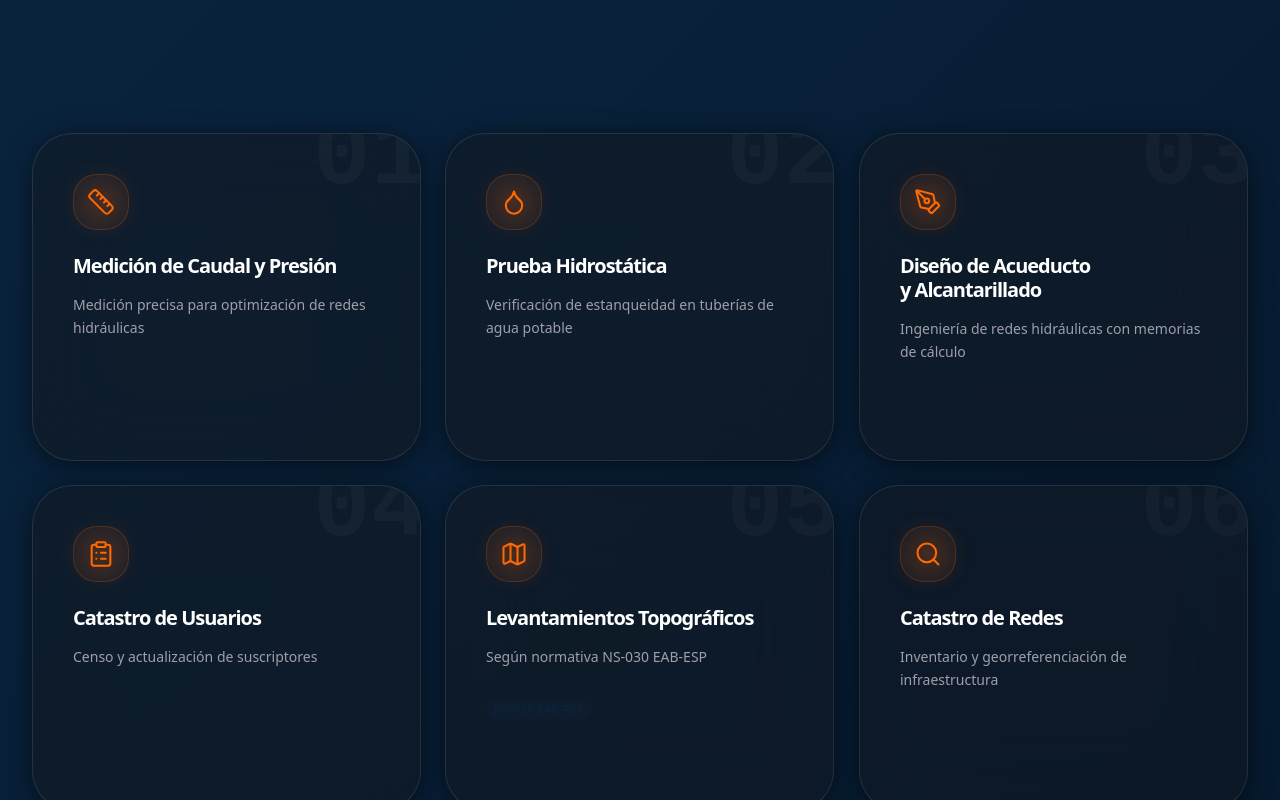
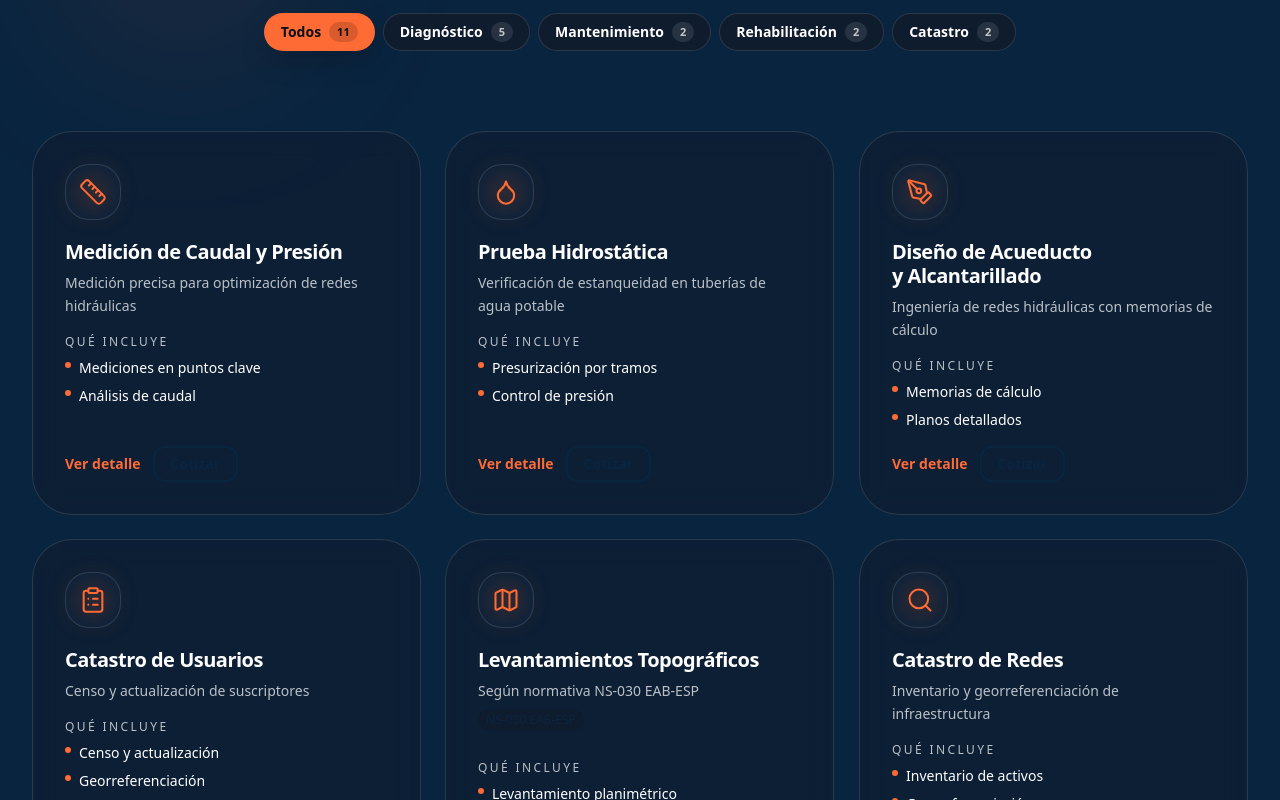
Before and after one commit to Hecpac/Apindico, a Next.js app: page / in a window 1280 px wide. Shown: the part 1080-1880 px from the top of the page. Built offline with nearby package versions, Linux system fonts and the light colour scheme.

Commit message:
Refine navbar scroll and services cards

```diff
--- a/src/components/sections/ServicesSection.tsx
+++ b/src/components/sections/ServicesSection.tsx
@@ -6,44 +6,40 @@ import Link from "next/link"
 import gsap from "gsap"
 import { ScrollTrigger } from "gsap/ScrollTrigger"
 import { useGSAP } from "@gsap/react"
-import {
-  ArrowRight,
-  Ruler,
-  Droplet,
-  PenTool,
-  ClipboardList,
-  Map,
-  Search,
-  Lock,
-  Trash2,
-  Video,
-  Wrench,
-  Truck,
-  LucideIcon
-} from "lucide-react"
+import { ArrowRight } from "lucide-react"
 import { cn } from "@/lib/utils"
 import { SERVICIOS } from "@/lib/constants"
 import { Container } from "@/components/ui/Container"
 import { Button } from "@/components/ui/Button"
-import { Badge } from "@/components/ui/Badge"
+import { ChipFilter } from "@/components/ui/ChipFilter"
+import { ServiceCard } from "@/components/ui/ServiceCard"
 
 if (typeof window !== "undefined") {
   gsap.registerPlugin(ScrollTrigger)
 }
 
-// Icon mapping for services
-const ICON_MAP: Record<string, LucideIcon> = {
-  "Ruler": Ruler,
-  "Droplet": Droplet,
-  "PenTool": PenTool,
-  "ClipboardList": ClipboardList,
-  "Map": Map,
-  "Search": Search,
-  "Lock": Lock,
-  "Trash2": Trash2,
-  "Video": Video,
-  "Wrench": Wrench,
-  "Truck": Truck,
+const FILTERS = [
+  { id: "all", label: "Todos" },
+  { id: "diagnostico", label: "Diagnóstico" },
+  { id: "mantenimiento", label: "Mantenimiento" },
+  { id: "rehabilitacion", label: "Rehabilitación" },
+  { id: "catastro", label: "Catastro" },
+] as const
+
+type FilterId = (typeof FILTERS)[number]["id"]
+
+const CATEGORY_MAP: Record<string, FilterId> = {
+  "inspeccion-cctv": "diagnostico",
+  "medicion-caudal": "diagnostico",
+  "prueba-hidrostatica": "diagnostico",
+  "hermeticidad": "diagnostico",
+  "servicios-vactor": "mantenimiento",
+  "limpieza-redes": "mantenimiento",
+  "reparacion-cipp": "rehabilitacion",
+  "diseno-redes": "rehabilitacion",
+  "catastro-redes": "catastro",
+  "catastro-usuarios": "catastro",
+  "topografia": "diagnostico",
 }
 
 interface ServicesSectionProps {
@@ -53,86 +49,6 @@ interface ServicesSectionProps {
   limit?: number
   ctaLabel?: string
   className?: string
-}
-
-// Sticky Service Card Component
-interface StickyServiceCardProps {
-  servicio: {
-    id: string
-    nombre: string
-    descripcion: string
-    icon: string
-    slug: string
-    normativa?: string | null
-  }
-  index: number
-}
-
-function StickyServiceCard({ servicio, index }: StickyServiceCardProps) {
-  const IconComponent = ICON_MAP[servicio.icon]
-
-  return (
-    <Link
-      href={`/servicios/${servicio.slug}`}
-      className={cn(
-        "service-tile group relative overflow-hidden rounded-[2.5rem] will-change-transform",
-        "border border-white/10 bg-zinc-900/40 backdrop-blur-2xl p-8 md:p-10 shadow-[0_4px_24px_rgba(0,0,0,0.5)]",
-        "transition-all duration-500 ease-out",
-        "hover:-translate-y-1 hover:border-orange-500/50",
-        "hover:shadow-[0_20px_40px_-20px_rgba(0,0,0,0.45)]",
-        "min-h-[400px] md:min-h-[320px]",
-        "sticky top-24 md:relative md:top-0",
-        "mb-8 md:mb-0"
-      )}
-      style={{ zIndex: 10 + index }}
-    >
-      {/* Background watermark number - textura imperceptible al 3% */}
-      <div className="absolute -top-6 -right-2 z-0 text-8xl font-mono font-bold text-white/[0.03] pointer-events-none select-none transition-colors group-hover:text-orange-500/10">
-        {String(index + 1).padStart(2, "0")}
-      </div>
-
-      <div className="relative z-10 flex flex-col">
-        {/* Icon */}
-        <div className="mb-6">
-          <div className="relative inline-flex h-14 w-14 items-center justify-center rounded-2xl border border-orange-500/20 bg-orange-500/10 text-orange-500 shadow-[0_0_20px_rgba(234,88,12,0.1)] transition-all duration-300 ease-out group-hover:-translate-y-1 group-hover:text-orange-400">
-            <div className="pointer-events-none absolute inset-0 rounded-2xl bg-[radial-gradient(circle_at_center,rgba(234,88,12,0.22),transparent_70%)] opacity-80" />
-            {IconComponent && (
-              <IconComponent
-                className="relative h-7 w-7 transition-transform duration-300 group-hover:scale-105"
-                strokeWidth={1.75}
-                aria-hidden="true"
-              />
-            )}
-          </div>
-        </div>
-
-        {/* Title - flujo natural sin restricciones */}
-        <h3 className="font-heading font-bold text-xl tracking-tighter text-white mb-4 transition-colors group-hover:text-orange-500" lang="es">
-          {servicio.nombre}
-        </h3>
-
-        {/* Description */}
-        <p className="text-sm leading-relaxed text-zinc-400 mb-6">
-          {servicio.descripcion}
-        </p>
-
-        {/* Normativa badge (si existe) */}
-        {servicio.normativa && (
-          <div className="mb-4">
-            <Badge variant="info" size="sm">
-              {servicio.normativa}
-            </Badge>
-          </div>
-        )}
-
-        {/* CTA - aparece deslizándose hacia arriba */}
-        <div className="mt-auto pt-4 inline-flex items-center gap-2 text-xs font-bold uppercase tracking-widest text-orange-500 opacity-100 translate-x-0 md:opacity-0 md:-translate-x-2 transition-all duration-300 ease-out group-hover:opacity-100 group-hover:translate-x-0">
-          <span>Saber más</span>
-          <ArrowRight className="w-4 h-4 transition-transform duration-300 group-hover:translate-x-1" />
-        </div>
-      </div>
-    </Link>
-  )
 }
 
 export function ServicesSection({
@@ -149,6 +65,7 @@ export function ServicesSection({
       typeof window !== "undefined" &&
       window.matchMedia("(prefers-reduced-motion: reduce)").matches
   )
+  const [activeFilter, setActiveFilter] = useState<FilterId>("all")
 
   useEffect(() => {
     const mediaQuery = window.matchMedia("(prefers-reduced-motion: reduce)")
@@ -222,25 +139,43 @@ export function ServicesSection({
   )
 
   const displayedServices = limit ? SERVICIOS.slice(0, limit) : SERVICIOS
+  const filteredServices =
+    activeFilter === "all"
+      ? displayedServices
+      : displayedServices.filter(
+          (servicio) => CATEGORY_MAP[servicio.id] === activeFilter
+        )
+
+  const counts = FILTERS.reduce<Record<FilterId, number>>((acc, filter) => {
+    if (filter.id === "all") {
+      acc[filter.id] = displayedServices.length
+      return acc
+    }
+    acc[filter.id] = displayedServices.filter(
+      (servicio) => CATEGORY_MAP[servicio.id] === filter.id
+    ).length
+    return acc
+  }, {} as Record<FilterId, number>)
 
   return (
       <section
       ref={sectionRef}
       id="servicios"
-      className={cn("servicios-section py-24 md:py-32 relative", className)}
-      style={{
-        background: "linear-gradient(135deg, #0A2540 0%, #051629 100%)"
-      }}
+      className={cn(
+        "servicios-section py-20 md:py-24 relative bg-[color:var(--color-bg)] text-[color:var(--color-text)]",
+        className
+      )}
     >
       {/* Background decoration */}
       <div className="absolute inset-0 pointer-events-none opacity-30">
-        <div className="absolute top-20 left-10 w-72 h-72 bg-coral-energetico/20 rounded-full blur-3xl" />
-        <div className="absolute bottom-20 right-10 w-96 h-96 bg-coral-energetico/20 rounded-full blur-3xl" />
+        <div className="absolute inset-0 bg-[color:var(--color-bg)]" />
+        <div className="absolute top-20 left-10 w-72 h-72 bg-[color:var(--color-accent)]/20 rounded-full blur-3xl" />
+        <div className="absolute bottom-20 right-10 w-96 h-96 bg-[color:var(--color-accent)]/20 rounded-full blur-3xl" />
       </div>
 
       <Container size="xl" className="relative z-10 px-6">
         {/* Section Header */}
-        <div className="services-header text-center max-w-3xl mx-auto mb-16 md:mb-24">
+        <div className="services-header text-center max-w-3xl mx-auto mb-10 md:mb-12">
           <h2 className="font-heading text-4xl md:text-5xl lg:text-6xl font-bold text-white mb-6">
             {title}
           </h2>
@@ -249,13 +184,30 @@ export function ServicesSection({
           </p>
         </div>
 
+        <div className="flex flex-wrap justify-center gap-2 mb-10">
+          {FILTERS.map((filter) => (
+            <ChipFilter
+              key={filter.id}
+              label={filter.label}
+              count={counts[filter.id]}
+              active={activeFilter === filter.id}
+              onClick={() => setActiveFilter(filter.id)}
+            />
+          ))}
+        </div>
+
         {/* Services Grid */}
-        <div className="flex flex-col gap-10 md:grid md:grid-cols-2 lg:grid-cols-3 md:gap-6">
-          {displayedServices.map((servicio, index) => (
-            <StickyServiceCard
+        <div className="flex flex-col gap-8 md:grid md:grid-cols-2 lg:grid-cols-3 md:gap-6">
+          {filteredServices.map((servicio) => (
+            <ServiceCard
               key={servicio.id}
-              servicio={servicio}
-              index={index}
+              icon={servicio.icon}
+              nombre={servicio.nombre}
+              descripcion={servicio.descripcion}
+              slug={servicio.slug}
+              normativa={servicio.normativa}
+              showQuoteCta
+              className="service-tile"
             />
           ))}
         </div>
--- a/src/components/ui/ServiceCard.tsx
+++ b/src/components/ui/ServiceCard.tsx
@@ -5,6 +5,8 @@ import Link from "next/link"
 import { cn } from "@/lib/utils"
 import { Badge } from "./Badge"
 import { SERVICE_ICON_MAP } from "@/lib/serviceIcons"
+import { getServiceIncludes } from "@/lib/serviceIncludes"
+import { Button } from "@/components/ui/Button"
 
 export interface ServiceCardProps {
   icon: string
@@ -12,31 +14,48 @@ export interface ServiceCardProps {
   descripcion: string
   slug: string
   normativa?: string | null
+  includes?: string[]
+  showQuoteCta?: boolean
   className?: string
 }
 
-const ServiceCard = React.forwardRef<HTMLAnchorElement, ServiceCardProps>(
-  ({ icon, nombre, descripcion, slug, normativa, className }, ref) => {
+const ServiceCard = React.forwardRef<HTMLDivElement, ServiceCardProps>(
+  (
+    {
+      icon,
+      nombre,
+      descripcion,
+      slug,
+      normativa,
+      includes,
+      showQuoteCta = false,
+      className,
+    },
+    ref
+  ) => {
     const IconComponent = SERVICE_ICON_MAP[icon]
+    const resolvedIncludes = (includes?.length ? includes : getServiceIncludes(slug)).slice(
+      0,
+      2
+    )
 
     return (
-      <Link
+      <article
         ref={ref}
-        href={`/servicios/${slug}`}
         className={cn(
           "service-card group relative overflow-hidden rounded-[2.5rem]",
-          "border border-white/5 bg-zinc-900/40 backdrop-blur-md p-8",
+          "border border-[color:var(--color-border)] bg-[color:var(--color-surface)]/55 backdrop-blur-md p-8",
           "transition-all duration-500 ease-out",
-          "hover:-translate-y-1 hover:border-orange-500/50",
+          "motion-safe:hover:-translate-y-1",
           "hover:shadow-[0_20px_40px_-20px_rgba(0,0,0,0.45)]",
-          "focus:outline-none focus:ring-2 focus:ring-azul-principal focus:ring-offset-2",
-          "min-h-[280px]",
+          "hover:ring-1 hover:ring-[color:var(--color-accent)]/25",
+          "min-h-[320px] flex flex-col",
           className
         )}
       >
         {/* Icon */}
-        <div className="relative inline-flex h-14 w-14 items-center justify-center rounded-2xl border border-orange-500/20 bg-orange-500/10 text-orange-500 shadow-[0_0_20px_rgba(234,88,12,0.1)] mb-5 transition-all duration-300 ease-out group-hover:-translate-y-1 group-hover:text-orange-400">
-          <div className="pointer-events-none absolute inset-0 rounded-2xl bg-[radial-gradient(circle_at_center,rgba(234,88,12,0.22),transparent_70%)] opacity-80" />
+        <div className="relative inline-flex h-14 w-14 items-center justify-center rounded-2xl border border-[color:var(--color-border)] bg-[color:var(--color-surface-2)]/70 text-[color:var(--color-accent)] shadow-[0_0_20px_rgba(234,88,12,0.1)] mb-5 transition-all duration-300 ease-out group-hover:-translate-y-1">
+          <div className="pointer-events-none absolute inset-0 rounded-2xl bg-[radial-gradient(circle_at_center,rgba(234,88,12,0.22),transparent_70%)] opacity-60" />
           {IconComponent ? (
             <IconComponent
               className="relative h-7 w-7 transition-transform duration-300 group-hover:scale-105"
@@ -48,14 +67,14 @@ const ServiceCard = React.forwardRef<HTMLAnchorElement, ServiceCardProps>(
         </div>
 
         {/* Title - sin truncamiento */}
-        <h3 className="font-heading font-bold text-xl tracking-tight text-white mb-3 transition-colors group-hover:text-orange-500" lang="es">
-          {nombre}
-        </h3>
-
-        {/* Description */}
-        <p className="text-sm leading-relaxed text-zinc-400 mb-4">
-          {descripcion}
-        </p>
+        <div className="space-y-2">
+          <h3 className="font-heading font-bold text-xl tracking-tight text-[color:var(--color-text)] transition-colors group-hover:text-[color:var(--color-accent)]" lang="es">
+            {nombre}
+          </h3>
+          <p className="text-sm leading-relaxed text-[color:var(--color-muted)]">
+            {descripcion}
+          </p>
+        </div>
 
         {/* Normativa Badge */}
         {normativa && (
@@ -66,24 +85,37 @@ const ServiceCard = React.forwardRef<HTMLAnchorElement, ServiceCardProps>(
           </div>
         )}
 
-        {/* CTA - aparece deslizándose hacia arriba */}
-        <div className="mt-auto pt-2 inline-flex items-center gap-2 text-xs font-bold uppercase tracking-widest text-orange-500 opacity-0 -translate-x-2 transition-all duration-300 ease-out group-hover:opacity-100 group-hover:translate-x-0">
-          <span>Saber más</span>
-          <svg
-            className="w-4 h-4 ml-1 transition-transform duration-300 group-hover:translate-x-1"
-            fill="none"
-            viewBox="0 0 24 24"
-            stroke="currentColor"
+        <div className="mt-4 space-y-2">
+          <p className="text-xs uppercase tracking-[0.2em] text-[color:var(--color-muted)]">
+            Qué incluye
+          </p>
+          <ul className="space-y-2 text-sm text-[color:var(--color-text)]">
+            {resolvedIncludes.map((item) => (
+              <li key={item} className="flex items-start gap-2">
+                <span
+                  className="mt-1 h-1.5 w-1.5 rounded-full bg-[color:var(--color-accent)]"
+                  aria-hidden="true"
+                />
+                <span>{item}</span>
+              </li>
+            ))}
+          </ul>
+        </div>
+
+        <div className="mt-auto pt-4 flex flex-wrap items-center gap-3">
+          <Link
+            href={`/servicios/${slug}`}
+            className="inline-flex items-center gap-2 text-sm font-semibold text-[color:var(--color-accent)] motion-safe:hover:translate-x-0.5 transition-transform"
           >
-            <path
-              strokeLinecap="round"
-              strokeLinejoin="round"
-              strokeWidth={2}
-              d="M9 5l7 7-7 7"
-            />
-          </svg>
+            Ver detalle
+          </Link>
+          {showQuoteCta && (
+            <Button variant="secondary" size="sm" asChild>
+              <Link href="/cotizador">Cotizar</Link>
+            </Button>
+          )}
         </div>
-      </Link>
+      </article>
     )
   }
 )
--- /dev/null
+++ b/src/lib/serviceIncludes.ts
@@ -0,0 +1,66 @@
+export const DEFAULT_INCLUDES = [
+  "Diagnóstico técnico preliminar",
+  "Informe con hallazgos principales",
+  "Recomendaciones de intervención",
+]
+
+export const SERVICE_INCLUDES: Record<string, string[]> = {
+  "inspeccion-cctv": [
+    "Inspección en video HD",
+    "Codificación PACP",
+    "Reporte de anomalías",
+  ],
+  "servicios-vactor": [
+    "Hidrolavado a presión",
+    "Extracción de sedimentos",
+    "Disposición controlada",
+  ],
+  "prueba-hermeticidad": [
+    "Pruebas de infiltración",
+    "Registro de fugas",
+    "Informe técnico",
+  ],
+  "prueba-hidrostatica": [
+    "Presurización por tramos",
+    "Control de presión",
+    "Certificado de prueba",
+  ],
+  "medicion-caudal-presion": [
+    "Mediciones en puntos clave",
+    "Análisis de caudal",
+    "Reporte de presión",
+  ],
+  "diseno-acueducto-alcantarillado": [
+    "Memorias de cálculo",
+    "Planos detallados",
+    "Especificaciones técnicas",
+  ],
+  "catastro-usuarios": [
+    "Censo y actualización",
+    "Georreferenciación",
+    "Base de datos",
+  ],
+  "levantamientos-topograficos": [
+    "Levantamiento planimétrico",
+    "Perfiles longitudinales",
+    "Entrega en CAD/GIS",
+  ],
+  "catastro-redes": [
+    "Inventario de activos",
+    "Georreferenciación",
+    "Plano actualizado",
+  ],
+  "limpieza-redes": [
+    "Sondeo preventivo",
+    "Limpieza de tramos",
+    "Registro de sedimentos",
+  ],
+  "reparacion-cipp": [
+    "Rehabilitación sin zanja",
+    "Revestimiento estructural",
+    "Registro fotográfico",
+  ],
+}
+
+export const getServiceIncludes = (slug: string) =>
+  SERVICE_INCLUDES[slug] ?? DEFAULT_INCLUDES
```
Also changed, not shown: src/components/layout/Header.tsx (+8 -8 lines).
